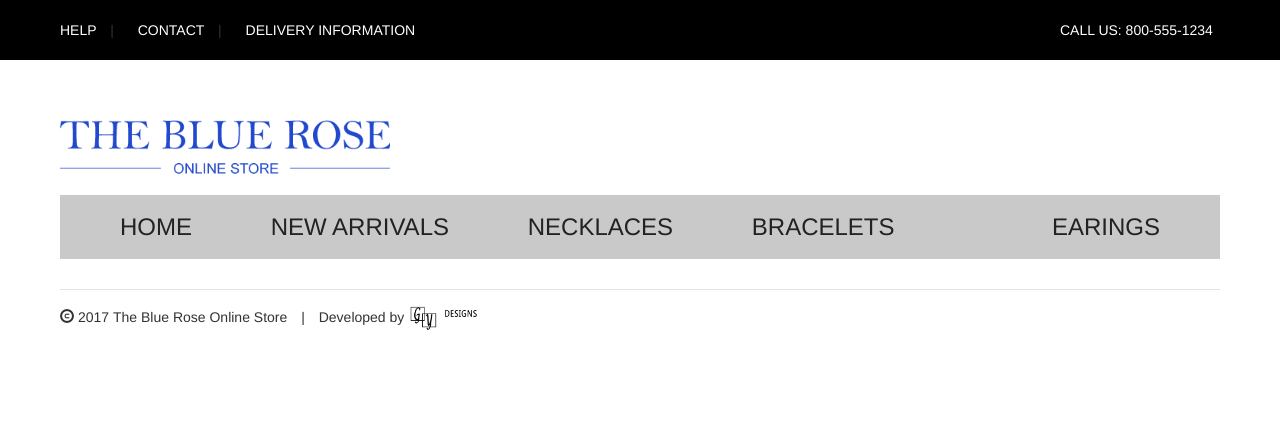
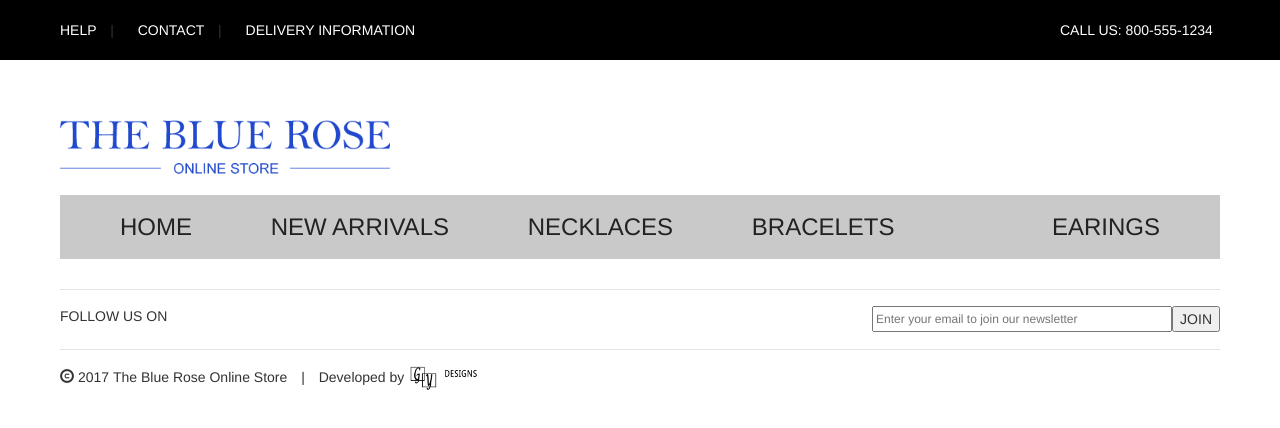
Before and after one commit to GimelYoung/The-Blue-Rose, a plain HTML site: page Index.html in a window 1280 px wide. Drawn offline with nearby package versions, Linux system fonts and the light colour scheme.

Commit message:
added social media section
misson icons and need to change join button

```diff
--- a/Index.html
+++ b/Index.html
@@ -64,6 +64,9 @@
     p {
       display: inline;
     }
+    .fields {
+      float: right;
+    }
     footer {
       height: 50px;
       border-top: solid;
@@ -71,7 +74,16 @@
       border-width: 1px;
       margin: 0px 60px;
     }
-
+    .socialmediabar {
+      height: 60px;
+      border-top: solid;
+      border-top-color: rgba(201, 201, 201, 0.5);
+      border-width: 1px;
+      margin: 0px 60px;
+    }
+    .socialmedia {
+      padding-top: 16px;
+    }
     .copyright {
       padding-top: 15px;
     }
@@ -81,6 +93,11 @@
     }
     .line {
       padding: 0px 10px 0px 10px;
+    }
+    .email {
+      width: 300px;
+      height: 26px;
+      font-size: 12px;
     }
 </style>
 </head>
@@ -109,6 +126,20 @@
     </ul>
   </div>
 
+  <div class="socialmediabar">
+    <div class="socialmedia">
+      <div>
+        <p> FOLLOW US ON </P>
+        <div class="fields">
+            <button type="button"> JOIN </button>
+        </div>
+        <div class="fields">
+            <input type="Email" placeholder="Enter your email to join our newsletter" class="email">
+        </div>
+      </div>
+    </div>
+  </div>
+
   <footer>
     <div class="copyright">
     <div>
```
